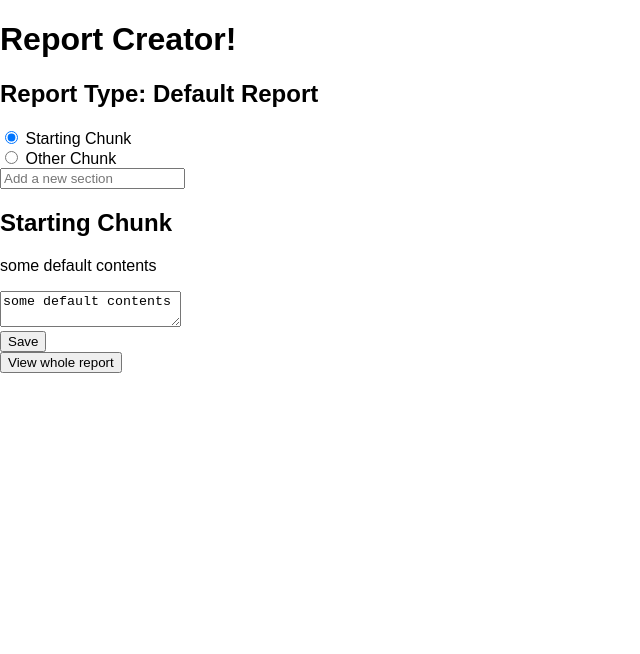
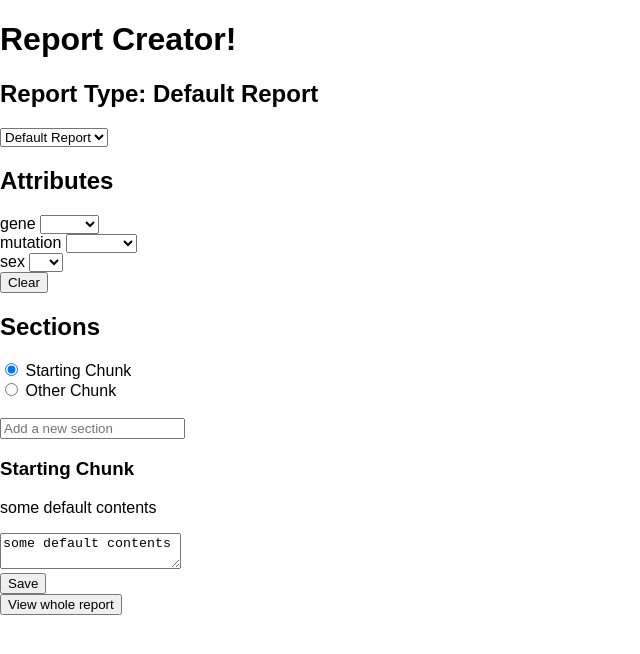
Before and after one commit to almussel/report-creator, a React (Create React App) app: page / in a window 1280 px wide. Shown: the top 654 px of the page, without its empty margins (0-640 px from the left). Built offline with nearby package versions, Linux system fonts and the light colour scheme.

Commit message:
add a bunch of stuff to the frontend

```diff
--- a/src/App.js
+++ b/src/App.js
@@ -20,12 +20,61 @@ class App extends Component {
       <div>
         <h1> Report Creator! </h1>
         <h2> Report Type: {db.getCurrentReportType()} </h2>
-        <ChunkEditor chunks={db.getAllChunkNames()}/>
+        <select onChange={this.handleChange}>
+          {db.getAllReportTypes().map((value) =>
+            <option key={value} value={value}> {value} </option>
+          )}
+        </select>
+        <AttributeSelector attributes={db.getAllAttributeNames()}/>
+        <ChunkEditor chunks={db.getAllChunkNames()} attributes={db.getCurrentAttributes()}/>
         <button> View whole report </button>
       </div>
     );
   }
 }
+
+
+class AttributeSelector extends Component {
+  constructor(props) {
+    super(props);
+    this.handleChange = this.handleChange.bind(this)
+    this.clearAttributes = this.clearAttributes.bind(this)
+  }
+
+  handleChange(event, attribute) {
+    db.setCurrentAttribute(attribute, event.target.value || null)
+    console.log(db.getCurrentAttributes())
+  }
+
+  clearAttributes() {
+    db.getAllAttributeNames().map((attribute) =>
+      db.setCurrentAttribute(attribute, null)
+    )
+    console.log(db.getCurrentAttributes())
+  }
+
+  render() {
+    return (
+      <div>
+        <h2> Attributes </h2>
+        {this.props.attributes.map((attribute) =>
+          <div key={attribute}>
+            <label> {attribute} </label>
+            <select onChange={(e) => this.handleChange(e, attribute)}>
+              {db.getAllAttributeValues(attribute).map((value) =>
+                <option key={value} value={value}> {value} </option>
+              )}
+            </select>
+          </div>
+        )}
+        <button onClick={this.clearAttributes}> Clear </button>
+      </div>
+    )
+  }
+
+
+}
+
 
 class ChunkEditor extends Component {
   constructor(props) {
@@ -63,18 +112,20 @@ class ChunkEditor extends Component {
   render() {
     return (
       <div>
+        <h2> Sections </h2>
         {this.props.chunks.map((chunk) =>
-          <div>
+          <div key={chunk}>
             <label>
-            <input type="radio" key={chunk} value={chunk} checked={this.state.selectedOption === chunk} onChange={this.handleChange} /> {chunk}
+            <input type="radio" value={chunk} checked={this.state.selectedOption === chunk} onChange={this.handleChange} /> {chunk}
             </label>
             <br />
           </div>
         )}
+        <br />
         <form onSubmit={this.handleSubmit}>
           <input type="text" placeholder="Add a new section" value={this.state.newChunk} onChange={this.handleNewChunkChange} />
         </form>
-        <ReportChunkTextField />
+        <ReportChunkTextField chunk={this.selectedOption} />
       </div>
     )
   }
@@ -88,17 +139,24 @@ class ReportChunkTextField extends Component {
       content: db.getCurrentChunkContents(),
       savedContent: db.getCurrentChunkContents()
     }
-    this.handleChange = this.handleChange.bind(this);
-    this.handleSubmit = this.handleSubmit.bind(this);
+    this.handleChange = this.handleChange.bind(this)
+    this.handleSubmit = this.handleSubmit.bind(this)
   }
 
   handleChange(event) {
-    this.setState({content: event.target.value});
+    this.setState({content: event.target.value})
+  }
+
+  refreshContent() {
+    this.setState({
+      content: db.getCurrentChunkContents(),
+      savedContent: db.getCurrentChunkContents()
+    })
   }
 
   handleSubmit(event) {
-    db.setCurrentChunkContents(this.state.content);
-    this.setState({savedContent: db.getCurrentChunkContents()});
+    db.setCurrentChunkContents(this.state.content)
+    this.refreshContent()
     event.preventDefault()
   }
 
@@ -106,7 +164,7 @@ class ReportChunkTextField extends Component {
     return (
         <form onSubmit={this.handleSubmit}>
         <div>
-          <h2> {db.getCurrentChunkName()} </h2>
+          <h3> {db.getCurrentChunkName()} </h3>
           <p> {db.getCurrentChunkContents()} </p>
         </div>
         <label>
```
